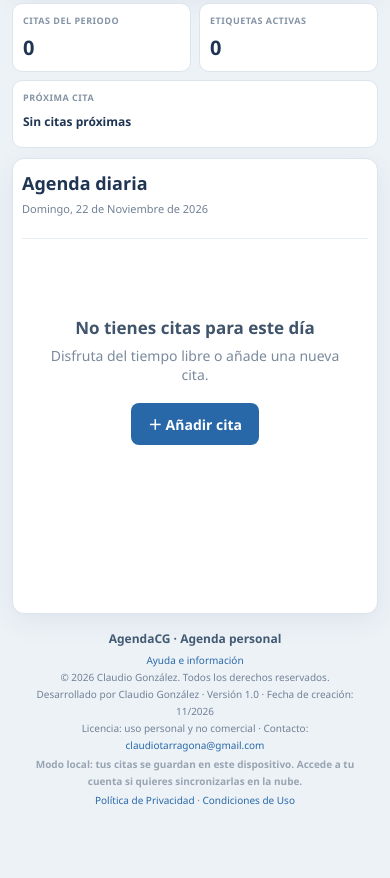
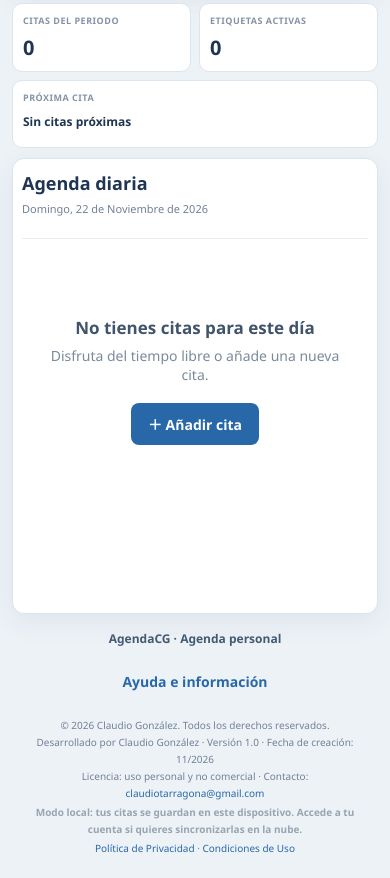
Before and after one commit to FerSys26/AgendaCG, a plain HTML site: page index.html in a window 390 px wide. Shown: the part 507-1385 px from the top of the page. Before the commit the page ends 1337 px from the top, so only its background shows below. Drawn offline with Linux system fonts and the light colour scheme.

Commit message:
Make AgendaCG help button prominent and accessible

```diff
--- a/css/styles.css
+++ b/css/styles.css
@@ -310,3 +310,12 @@ button, .button { touch-action:manipulation; }
   .help-section p { font-size:12px; }
 }
 @media print { .footer-help { display:none !important; } }
+
+
+/* Botón principal de ayuda, situado justo bajo la identidad de AgendaCG */
+.footer-help-main { margin:9px 0 10px; }
+.footer-help-button { display:inline-flex; align-items:center; justify-content:center; min-width:210px; padding:11px 22px; border-radius:9px; font-size:14px; font-weight:700; }
+@media (max-width:680px) {
+  .footer-help-main { margin:10px 0 12px; }
+  .footer-help-button { width:min(100%,280px); min-height:44px; font-size:14px; }
+}
```
